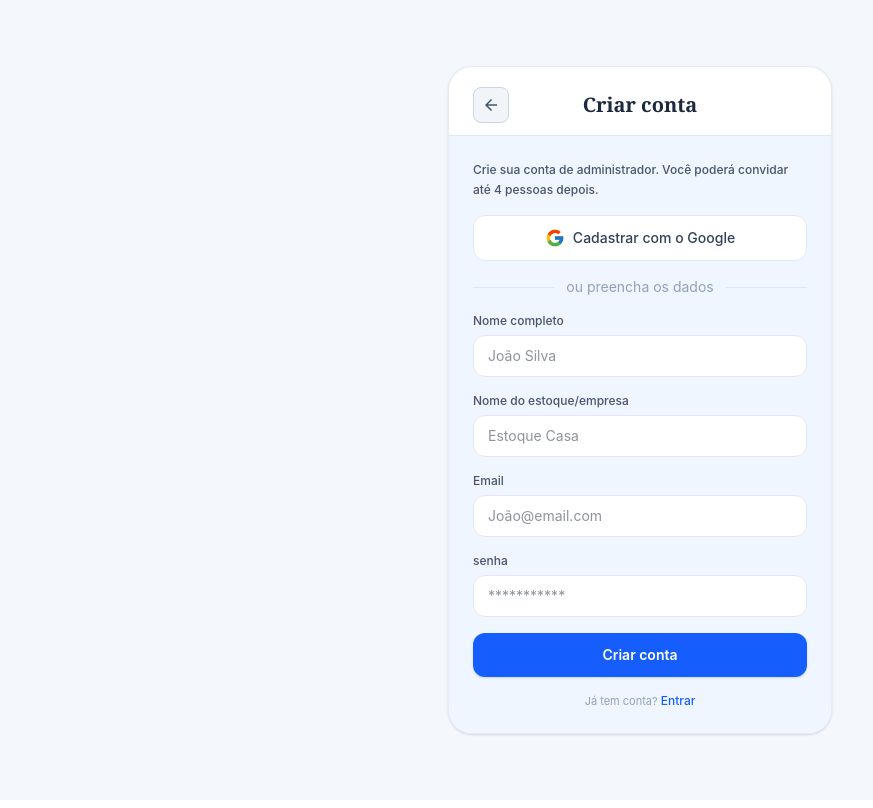
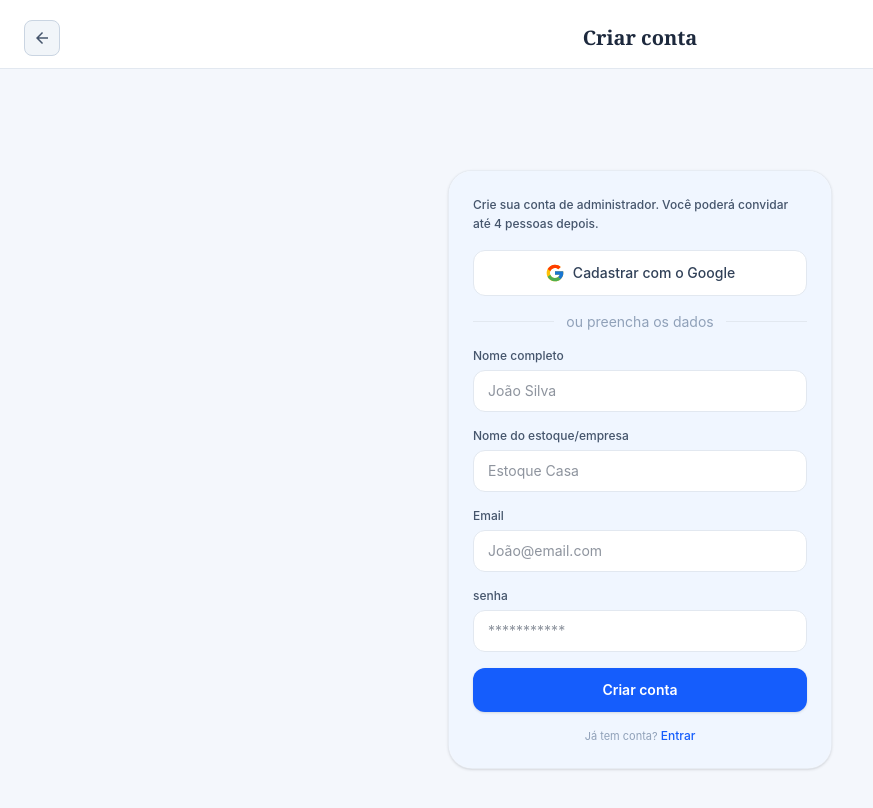
Before and after one commit to vicenteprf/StockFlow_frontend, a React (Vite) app: page /cadastro in a window 1280 px wide. Shown: the top 808 px of the page, without its empty margins (0-873 px from the left). Built offline with nearby package versions, Linux system fonts and the light colour scheme; no server answers.

Commit message:
chore: atualizar rotas e paginas de cadastro

```diff
--- a/src/App.tsx
+++ b/src/App.tsx
@@ -4,6 +4,7 @@ import LoginPage from "./pages/login.tsx";
 import CadastroPage from "./pages/cadastro.tsx";
 import { AuthCallback } from "./pages/authCallback.tsx";
 import HomePage from "./pages/home.tsx";
+import CategoriaPage from "./pages/categoria.tsx";
 
 function App() {
   const tokenSalvo = localStorage.getItem("token");
@@ -16,6 +17,7 @@ function App() {
         <Route path="/auth/callback" element={<AuthCallback />} />
         <Route element={<Private autorizado={user.logado} />}>
           <Route path="/home" element={<HomePage />} />
+          <Route path="/categoria" element={<CategoriaPage />} />
         </Route>
       </Routes>
     </BrowserRouter>
--- a/src/pages/cadastro.tsx
+++ b/src/pages/cadastro.tsx
@@ -1,9 +1,9 @@
 import { useState } from "react";
 import { Link, useNavigate } from "react-router-dom";
-import { MdArrowBack } from "react-icons/md";
 import { api } from "../services/api";
 import axios from "axios";
 import toast, { Toaster } from "react-hot-toast";
+import Header from "../components/Header.tsx";
 import BotaoGoogleLogin from "../components/BotaoGoogle.tsx";
 
 export default function CadastroPage() {
@@ -69,21 +69,10 @@ export default function CadastroPage() {
   }
 
   return (
+    <div>
+      <Header texto="Criar conta" />
       <main className="min-h-screen bg-[#f4f7fc] flex items-center justify-center px-4 py-8">
         <div className="w-full max-w-sm bg-white border border-slate-200/80 rounded-3xl shadow-sm flex flex-col items-center text-center overflow-hidden">
-        <div className="w-full relative flex items-center justify-center p-6 pb-4 border-b border-slate-200">
-          <button
-            onClick={() => navigate("/")}
-            className="absolute left-6 bg-slate-100 hover:bg-slate-200 border border-slate-300 rounded-lg p-2 cursor-pointer transition"
-            aria-label="Voltar"
-          >
-            <MdArrowBack size={18} className="text-slate-600" />
-          </button>
-          <h1 className="text-xl font-bold text-slate-800 font-serif">
-            Criar conta
-          </h1>
-        </div>
-
           <form
             onSubmit={handleSubmit}
             className="w-full text-left space-y-4 bg-blue-50/90 p-6"
@@ -99,7 +88,9 @@ export default function CadastroPage() {
 
             <div className="w-full flex items-center gap-3">
               <div className="h-px flex-1 bg-slate-200"></div>
-            <span className="text-sm text-slate-400">ou preencha os dados</span>
+              <span className="text-sm text-slate-400">
+                ou preencha os dados
+              </span>
               <div className="h-px flex-1 bg-slate-200"></div>
             </div>
 
@@ -185,5 +176,6 @@ export default function CadastroPage() {
         </div>
         <Toaster />
       </main>
+    </div>
   );
 }
```
Lines whose indentation alone changed are shown as unchanged.
